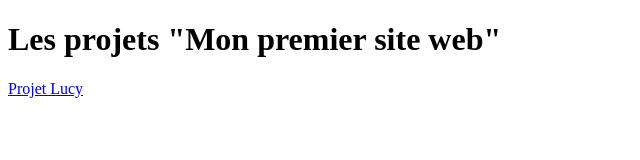
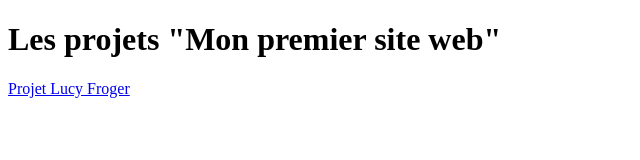
Before and after one commit to auer404/Mon-premier-site-web, a plain HTML site: page projets.html in a window 1280 px wide. Shown: the full height of the page, 0-640 px from the left. Drawn offline with Linux system fonts and the light colour scheme.

Commit message:
Update projets.html

```diff
--- a/projets.html
+++ b/projets.html
@@ -9,7 +9,7 @@
 
     <h1>Les projets "Mon premier site web"</h1>
 
-    <a href="https://louvegit.github.io/Mon-1er-site-web"> Projet Lucy </a>
+    <a href="https://louvegit.github.io/Mon-1er-site-web">Projet Lucy Froger</a>
 
 </body>
 </html>
```
